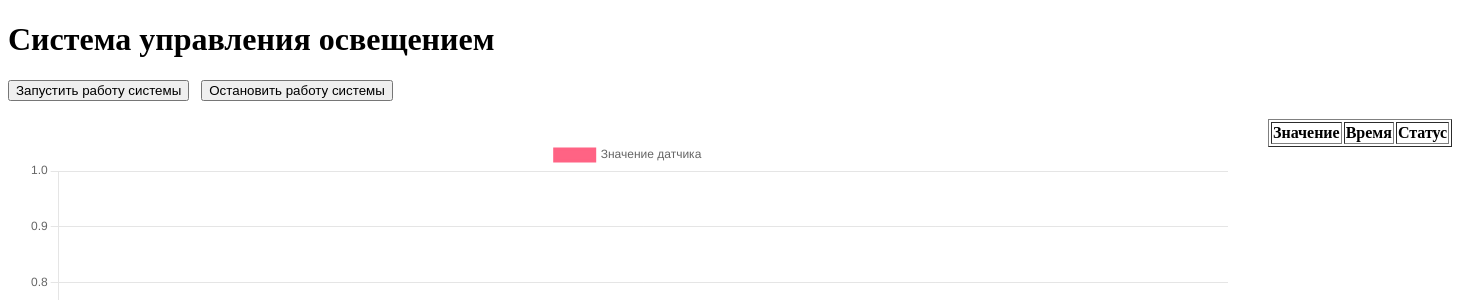
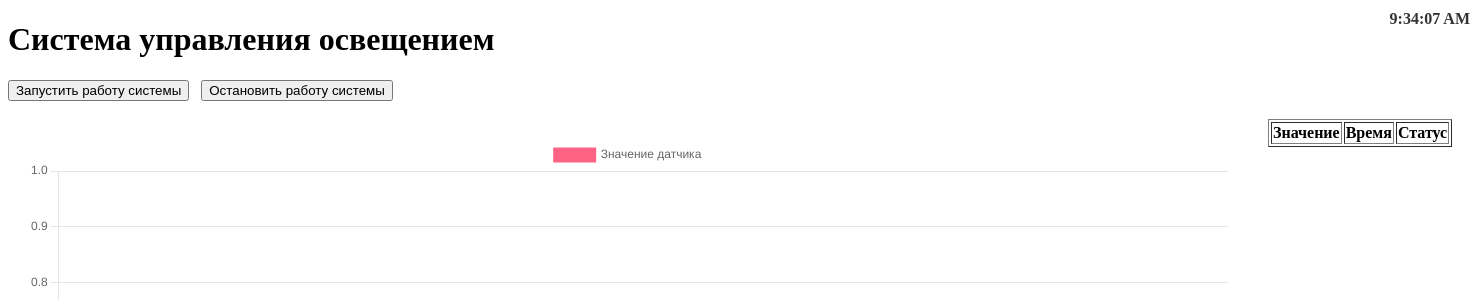
Before and after one commit to BakirovDanil/Light_System, a FastAPI app: page / in a window 1480 px wide. Shown: the top 300 px of the page. Run offline with FastAPI, Linux system fonts and the light colour scheme; lists and menus that the app fills with data are empty.

Commit message:
work version

```diff
--- a/templates/index.html
+++ b/templates/index.html
@@ -13,9 +13,7 @@
         /* Фиксированные размеры для графика */
         #chart-container {
             width: 1200px;
-            /* Задайте желаемую ширину */
             height: 600px;
-            /* Задайте желаемую высоту */
             margin: 20px;
         }
 
@@ -28,13 +26,21 @@
         .chart-table-container {
             display: flex;
             align-items: flex-start;
-            /* Выравнивание по верхнему краю */
         }
 
         /* Стили для таблицы */
         #light-status-table {
             margin-left: 20px;
-            /* Отступ между графиком и таблицей */
+        }
+
+        /* Стиль для отображения времени */
+        #current-time {
+            position: absolute;
+            top: 10px;
+            right: 10px;
+            font-size: 16px;
+            font-weight: bold;
+            color: #333;
         }
     </style>
 </head>
@@ -48,6 +54,9 @@
 
     <!-- Уведомление -->
     <div id="notification" style="display: none;">Неисправность устранена!</div>
+
+    <!-- Текущее время -->
+    <div id="current-time"></div>
 
     <!-- Контейнер для графика и таблицы -->
     <div class="chart-table-container">
@@ -204,7 +213,6 @@
             }
         }
 
-
         // Функция для обновления таблицы
         async function updateLightStatusTable(currentValue, currentTime) {
             const response = await fetch('/light-status');
@@ -253,9 +261,19 @@
             }
         }
 
+        // Функция для обновления текущего времени
+        function updateCurrentTime() {
+            const now = new Date();
+            const timeString = now.toLocaleTimeString();
+            document.getElementById("current-time").textContent = timeString;
+        }
 
-        // Инициализируем график с пустыми данными
+        // Обновляем время каждую секунду
+        setInterval(updateCurrentTime, 1000);
+
+        // Инициализация
         drawChart();
+        updateCurrentTime();
     </script>
 </body>
 
```
Lines whose indentation alone changed are shown as unchanged.
